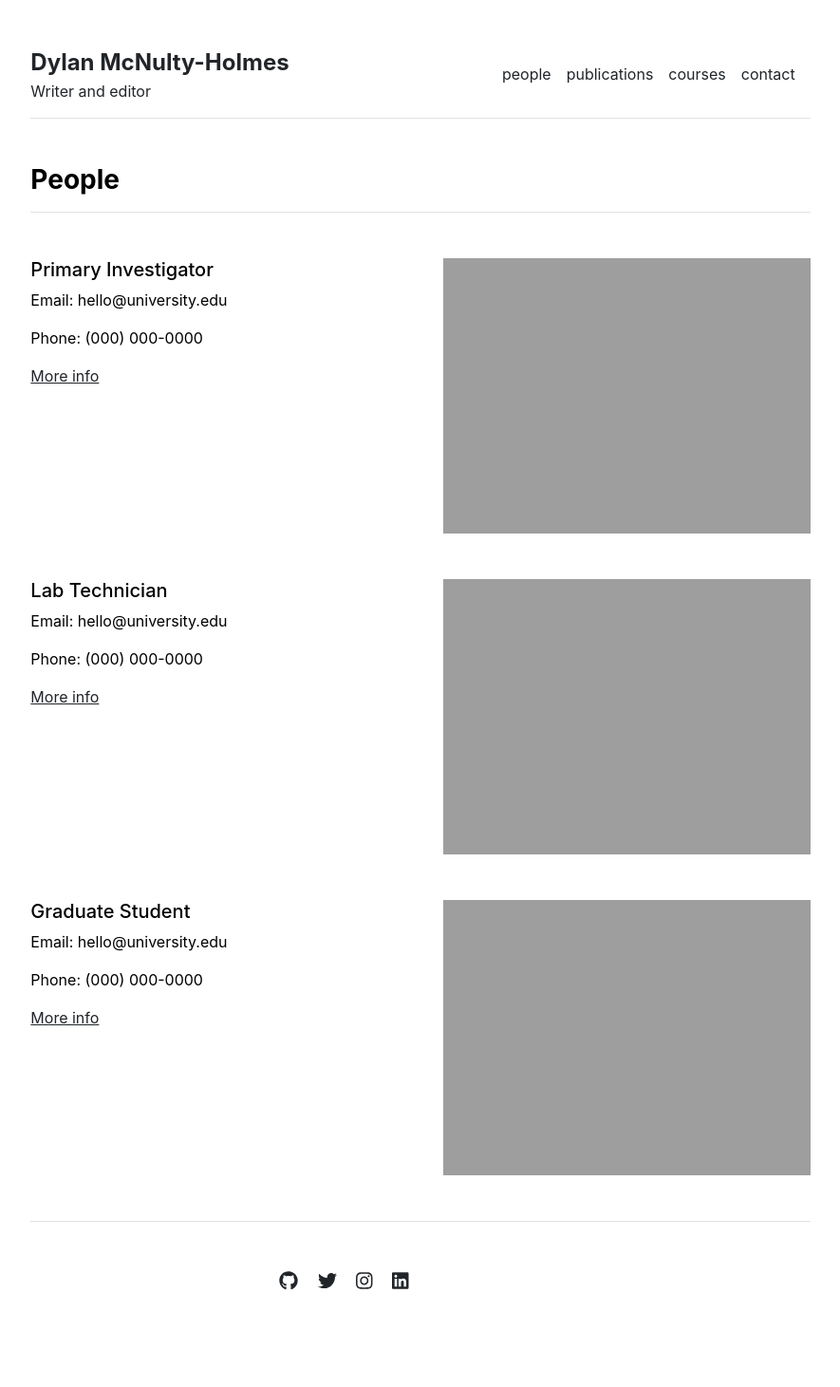
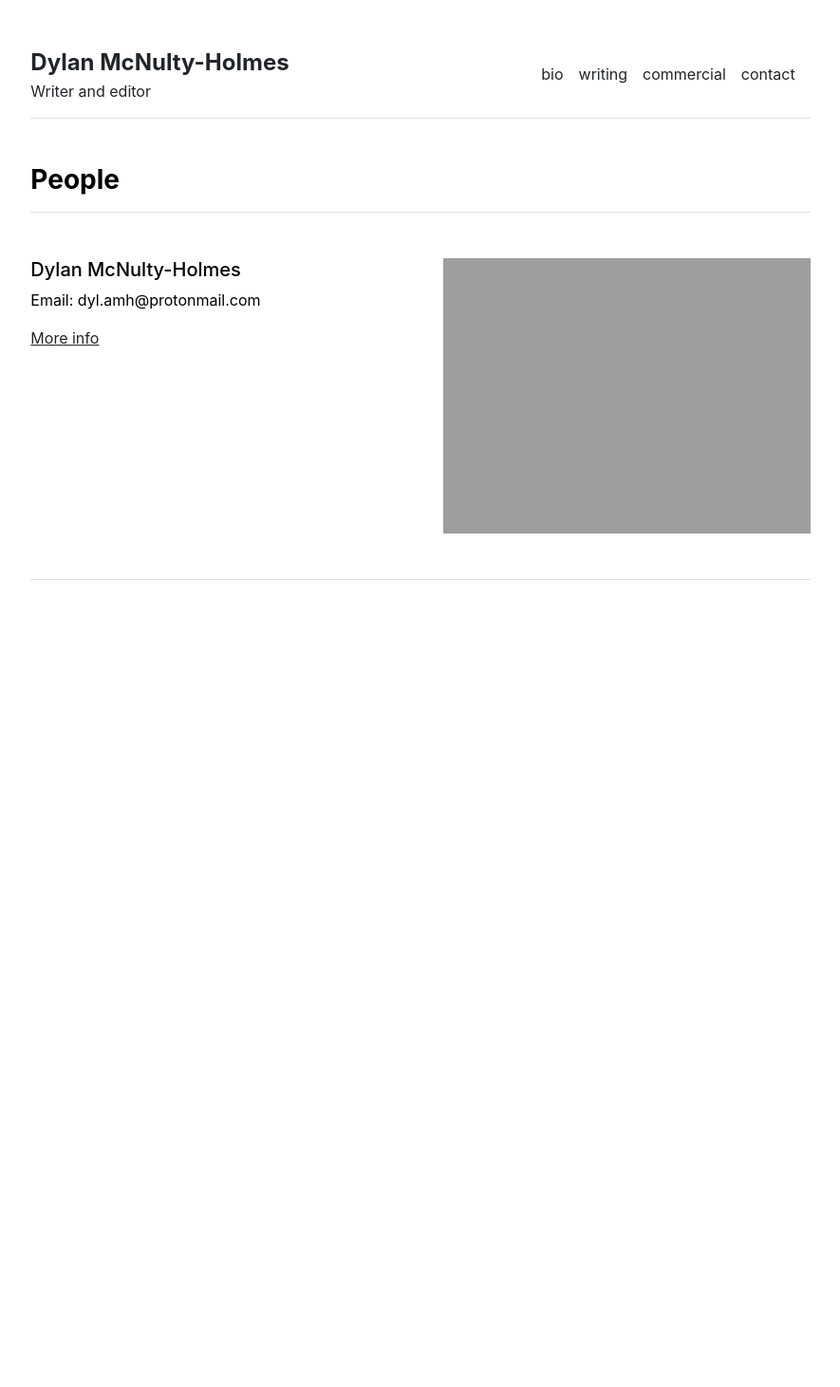
Before and after one commit to dyl-amh/website, a Jekyll site: the page built from people.md, in a window 1280 px wide. Shown: the whole page at 95% size, without its empty margins (197-1082 px from the left). Built offline with Jekyll 4.4.1, drawn with Linux system fonts in a browser that asks for light colours; after the commit the page ends 900 px from its top, so only the background shows below that.

Commit message:
bio update

```diff
--- a/_data/settings.yml
+++ b/_data/settings.yml
@@ -1,24 +1,17 @@
 menu:
-- {name: 'people', url: '/people'}
-- {name: 'publications', url: '/publications'}
-- {name: 'courses', url: '/courses'}
+- {name: 'bio', url: '/about'}
+- {name: 'writing', url: '/writing'}
+- {name: 'commercial', url: '/commercial'}
 - {name: 'contact', url: '/contact'}
 
 people:
-- {name: 'Primary Investigator', title: 'Researcher', department: 'Physics & Astronomy', institution: 'Some University', institution_address: '1 Main Street, Canada', phone: '(000) 000-0000', email: 'hello@university.edu', office: 'Science Building 505', image: 'assets/img/primary-investigator.jpg', url: 'primary-investigator'}
-- {name: 'Lab Technician', title: 'Researcher', department: 'Physics & Astronomy', institution: 'Some University', institution_address: '1 Main Street, Canada', phone: '(000) 000-0000', email: 'hello@university.edu', office: 'Science Building 505', image: 'assets/img/lab-technician.jpg', url: 'lab-technician'}
-- {name: 'Graduate Student', title: 'Researcher', department: 'Physics & Astronomy', institution: 'Some University', institution_address: '1 Main Street, Canada', phone: '(000) 000-0000', email: 'hello@university.edu', office: 'Science Building 505', image: 'assets/img/graduate-student.jpg', url: 'graduate-student'}
+- {name: 'Dylan McNulty-Holmes', email: 'dyl.amh@protonmail.com', image: 'assets/img/dylan-mcnulty-holmes.jpg', url: '/about'}
+
 
 courses:
 - {name: 'Vector Calculus', url: 'vector-calculus'}
 - {name: 'Quantum Mechanics', url: 'quantum-mechanics'}
 - {name: 'Stellar Structures', url: 'stellar-structures'}
 
-social:
-- {icon: 'github', link: 'https://github.com/LeNPaul'}
-- {icon: 'twitter', link: 'https://twitter.com/paululele'}
-- {icon: 'instagram', link: 'https://instagram.com/paululele'}
-- {icon: 'linkedin', link: 'https://linkedin.com/in/lenpaul'}
-
 contacts:
-- {name: 'Dr. Academia', title: 'Professor', department: 'Physics & Astronomy', institution: 'Some University', institution_address: '1 Main Street, Canada', phone: '(000) 000-0000', email: 'hello@university.edu', office: 'Science Building 505', image: 'assets/img/contact.jpg'}
+- {name: 'Dylan McNulty-Holmes', email: 'dyl.amh@protonmail.com', image: 'assets/img/dylan-mcnulty-holmes.jpg'}
--- a/_layouts/people.html
+++ b/_layouts/people.html
@@ -10,7 +10,6 @@
   <div class="col-md-6">
     <h5>{{ person.name }}</h5>
     <p>Email: {{ person.email }}</p>
-    <p>Phone: {{ person.phone }}</p>
     <p><a href="{{ site.github.url }}/people/{{ person.url }}">More info</a></p>
   </div>
   <div class="col-md-6">
```
